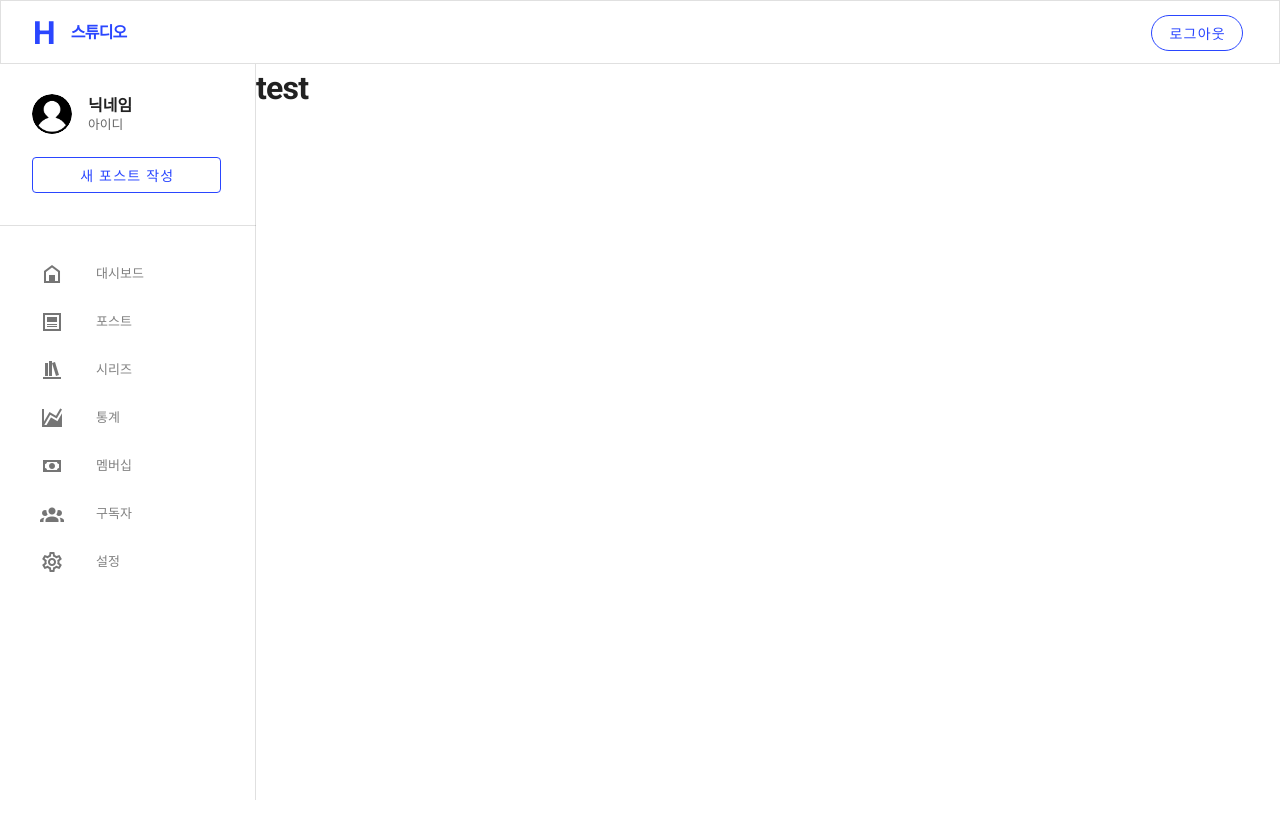
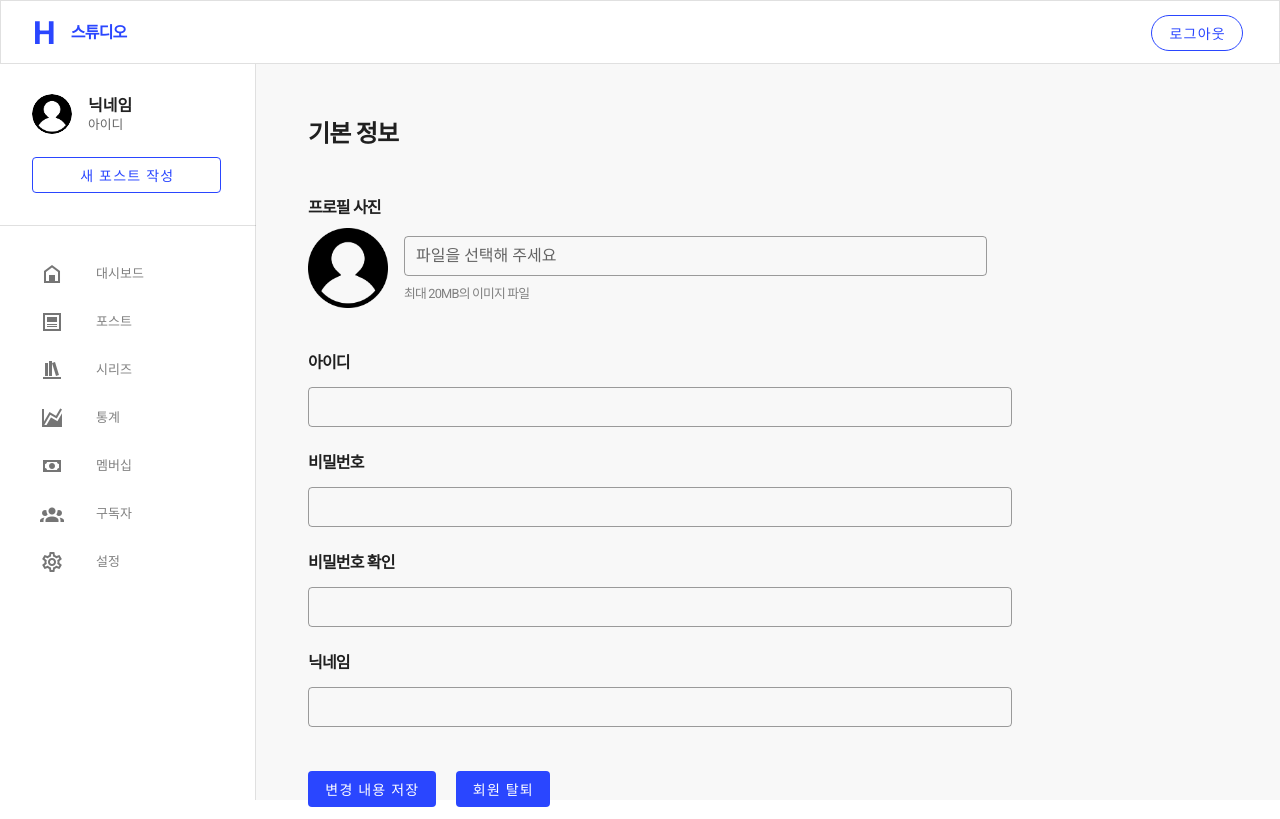
Before and after one commit to asalwaysineedu/PersonalProject2, a Vue app in the folder frontend/: page /profile in a window 1280 px wide. Built offline with nearby package versions, Linux system fonts and the light colour scheme; what vue-cookies would draw is missing.

Commit message:
[이상아] 프로필 페이지 UI 완료 [PFP]

```diff
--- a/frontend/src/components/layout/ProfileContent.vue
+++ b/frontend/src/components/layout/ProfileContent.vue
@@ -1,6 +1,76 @@
 <template>
     <v-content>
-        <h1>test</h1>
+        <v-form>
+            <v-col>
+                <h2 class="ml-10 mt-10">기본 정보</h2>
+            </v-col>
+            <v-col>
+                <h4 class="ml-10 mt-5">프로필 사진</h4>
+            </v-col>
+            <v-row>
+                <img src="@/assets/profile_base_img.jpg" width="80px" height="80px" class="ml-16 mt-2">
+                <v-col cols="7">
+                    <v-file-input
+                    class="mt-1 ml-1"
+                    prepend-icon=""
+                    dense
+                    single-line
+                    outlined
+                    multiple
+                    hide-details
+                    label="파일을 선택해 주세요"
+                    @change="handleFileUpload()"
+                    ></v-file-input>
+                    <p style="font-size:0.8rem; color:gray;" class="mt-2 ml-1">최대 20MB의 이미지 파일</p>
+                </v-col>
+            </v-row>
+            <v-col cols="9">
+                <h4 class="ml-10 mt-5">아이디</h4>
+                <v-text-field
+                class="ml-10 mt-3"
+                single-line
+                outlined
+                dense
+                hide-details
+                ></v-text-field>
+            </v-col>
+            <v-col cols="9">
+                <h4 class="ml-10">비밀번호</h4>
+                <v-text-field
+                class="ml-10 mt-3"
+                single-line
+                outlined
+                dense
+                hide-details
+                ></v-text-field>
+            </v-col>
+            <v-col cols="9">
+                <h4 class="ml-10">비밀번호 확인</h4>
+                <v-text-field
+                class="ml-10 mt-3"
+                single-line
+                outlined
+                dense
+                hide-details
+                ></v-text-field>
+            </v-col>
+            <v-col cols="9">
+                <h4 class="ml-10">닉네임</h4>
+                <v-text-field
+                class="ml-10 mt-3"
+                single-line
+                outlined
+                dense
+                hide-details
+                ></v-text-field>
+            </v-col>
+
+            <v-col cols="9">
+                <v-btn class="mt-5 ml-10" depressed color="#2A46FF" style="color:white;">변경 내용 저장</v-btn>
+                <v-btn class="mt-5 ml-5" depressed color="#2A46FF" style="color:white;">회원 탈퇴</v-btn>
+            </v-col>
+
+        </v-form>
     </v-content>
 </template>
 
@@ -10,6 +80,9 @@ export default {
 }
 </script>
 
-<style>
-
+<style scoped>
+.v-content {
+    background-color: #f8f8f8;
+    height: 100vh;
+}
 </style>
--- a/frontend/src/components/layout/ProfileSideBar.vue
+++ b/frontend/src/components/layout/ProfileSideBar.vue
@@ -3,7 +3,7 @@
           <v-list-item class="mt-5 ml-4">
                 <!-- 유저 프로필 사진 -->
                 <v-list-item-avatar>
-                    <img src="@/assets/profile_base_img.jpg">
+                  <img src="@/assets/profile_base_img.jpg">
                 </v-list-item-avatar>
 
                 <v-list-item-content>
--- a/frontend/src/components/layout/TheHeader.vue
+++ b/frontend/src/components/layout/TheHeader.vue
@@ -102,7 +102,7 @@ export default {
             ],
             userItems: [
                 { title: '업로드', link: '' },
-                { title: '대시보드', link: '/profile' },
+                { title: '프로필', link: '/profile' },
                 { title: '로그아웃', action: 'logout' },
             ],
             adminItems: [
--- a/frontend/src/components/member/LoginForm.vue
+++ b/frontend/src/components/member/LoginForm.vue
@@ -1,13 +1,13 @@
 <template>
-  <div class="login-wrap">
-    <div class="login-header">
-      <h1>로그인</h1>
-    </div>
+<v-container justify="center">
+  <div align="center" class="login-wrap">
+    <v-col cols="12">
+      <h1><img src="@/assets/healflix_logo.png" width="250px" class="mt-3 ml-2"/></h1>
+    </v-col>
 
-    <v-container justify="center">
         <form class="login-form" @submit.prevent="onSubmit">
           <v-row justify="center">
-          <v-col cols="12" lg="8" sm="8">
+          <v-col cols="8">
 
             <v-text-field
                 v-model="id"
@@ -32,22 +32,25 @@
             <v-btn
             class="login-btn"
             style="width:100%"
-            depressed
+            outlined
             rounded
-            color="#333984"
+            color="#2A46FF"
             type="submit">Login</v-btn>
 
-            <v-col>
-              <router-link :to="{ name: '' }">회원가입</router-link>
-              <router-link :to="{ name: '' }">아이디 | 비밀번호 찾기</router-link>
+            <v-divider/>
+
+            <v-col cols="12" class="mt-3">
+              <router-link :to="{ name: 'SignUpPage' }" class="mr-5" style="color:#2A46FF;">회원가입</router-link>
+              <router-link :to="{ name: '' }" style="color:#2A46FF;">아이디 | 비밀번호 찾기</router-link>
             </v-col>
 
           </v-col>
           </v-row>
         </form>
-    </v-container>
+
 
   </div>
+    </v-container>
 </template>
 
 <script>
@@ -70,13 +73,11 @@ export default {
 
 <style lang="scss" scoped>
 
-    .login-header {
-        h1 {
-          text-align: center;
-          padding: 200px 0px 30px 0px;
-          color: #333984;
-        }
-    }
+.login-wrap {
+  margin-top: 12rem;
+
+}
+
     .login-btn {
       color: white;
     }
```
